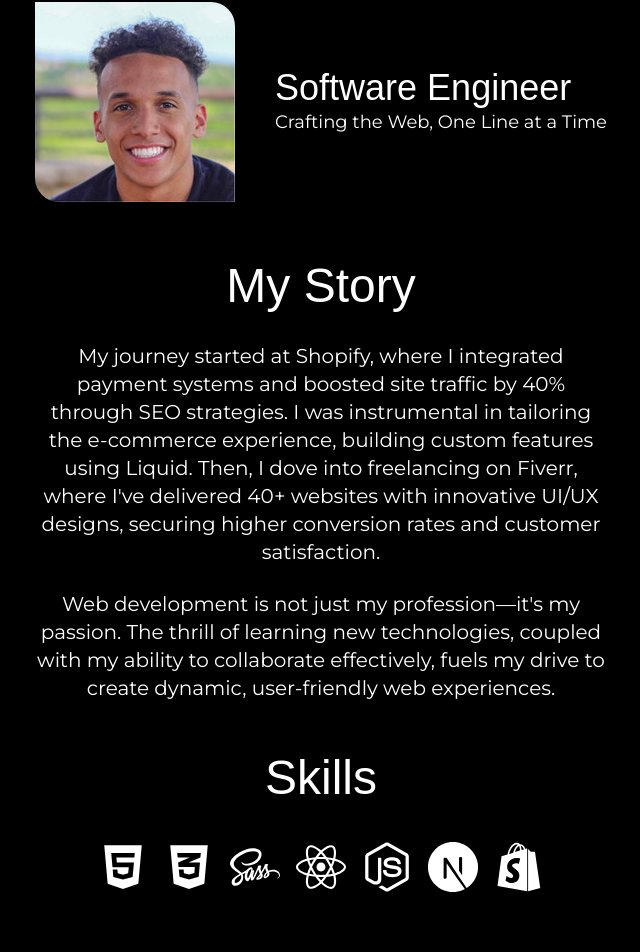
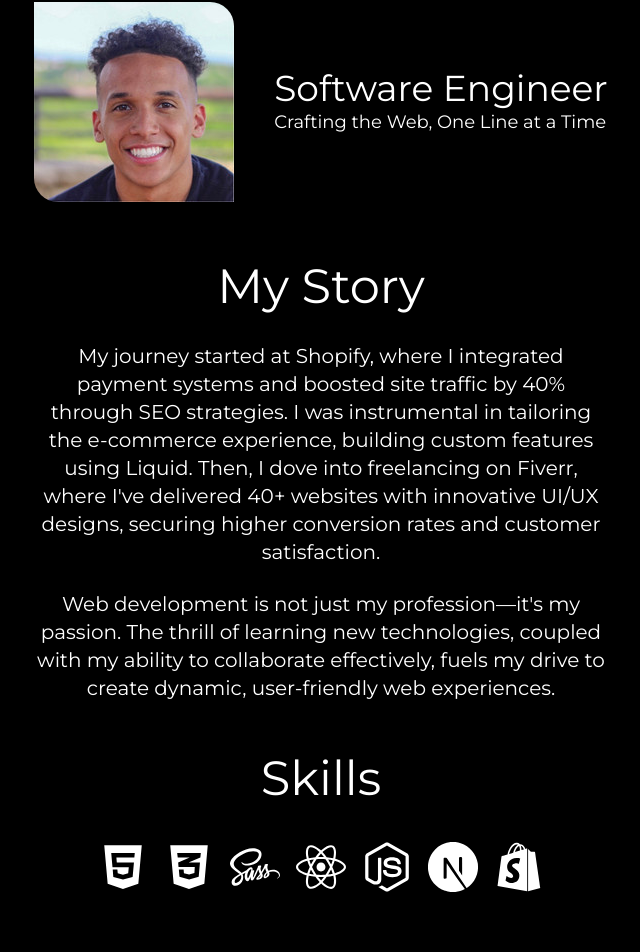
Before and after one commit to mrwebwork/portfolio-site, a Next.js app: page / in a window 1280 px wide. Shown: the part 302-1254 px from the top of the page, without its empty margins (319-959 px from the left). Built offline with nearby package versions, Linux system fonts and the light colour scheme.

Commit message:
Configure Montserrat font family files

```diff
--- a/styles/base.css
+++ b/styles/base.css
@@ -1,11 +1,11 @@
 @import url("https://fonts.googleapis.com/css2?family=Montserrat:ital,wght@0,100;0,200;0,300;0,400;0,500;0,600;0,800;1,100&display=swap");
 h1 {
-  font-family: "Montserrat-Regular", sans-serif;
+  font-family: "Montserrat", sans-serif;
   font-weight: 400;
 }
 
 h2 {
-  font-family: "Montserrat-Medium", sans-serif;
+  font-family: "Montserrat", sans-serif;
   font-weight: 400;
 }
 
@@ -15,7 +15,7 @@ p, a {
 }
 
 .footer-text {
-  font-family: "Montserrat-Light", sans-serif;
+  font-family: "Montserrat", sans-serif;
   font-weight: 100;
 }
 
--- a/styles/base.scss
+++ b/styles/base.scss
@@ -22,12 +22,12 @@ $font-montserrat-extra-bold: 'Montserrat-ExtraBold', sans-serif;
 $font-montserrat-italic: 'Montserrat-Italic', sans-serif;
 
 h1 {
-    font-family: $font-montserrat-regular;
+    font-family: $font-montserrat;
     font-weight: 400;
 }
 
 h2 {
-    font-family: $font-montserrat-medium;
+    font-family: $font-montserrat;
     font-weight: 400;
 }
 
@@ -37,7 +37,7 @@ p, a {
 }
 
 .footer-text {
-    font-family: $font-montserrat-light;
+    font-family: $font-montserrat;
     font-weight: 100;
 }
 
```
Also changed, not shown: 1 other file (tests, documents, lock files or other folders).
